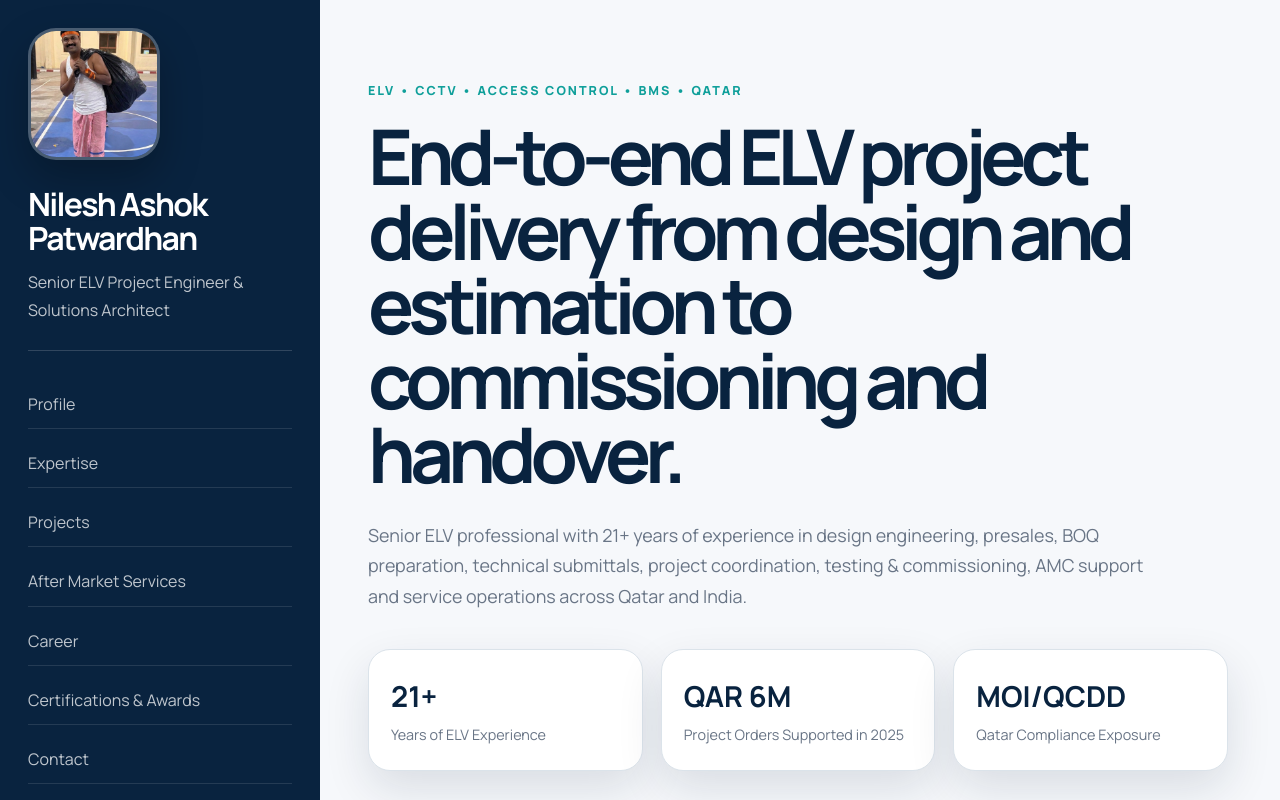
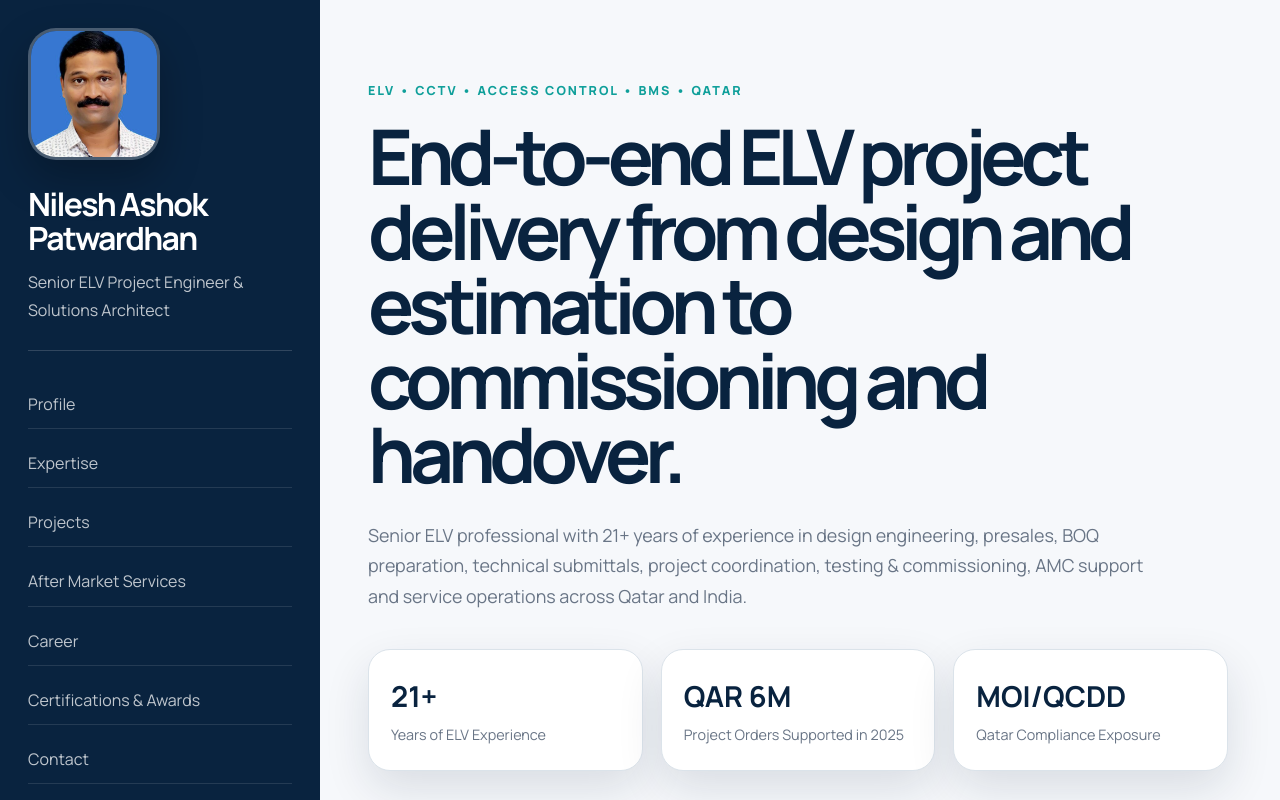
Before and after one commit to Usama890-lab/nilesh-patwardhan-portfolio, a plain HTML site: page index.html in a window 1280 px wide. Shown: the top 800 px of the page. Drawn offline with Linux system fonts and the light colour scheme.

Commit message:
Update index.html

```diff
--- a/index.html
+++ b/index.html
@@ -16,7 +16,7 @@
   <aside class="sidebar">
     <div>
       <div class="profile-card">
-        <img src="assets/profile3.jpg"
+        <img src="assets/profile.png"
      alt="Nilesh Patwardhan profile photo"
      class="profile-photo">
         <h1>Nilesh Ashok Patwardhan</h1>
```
